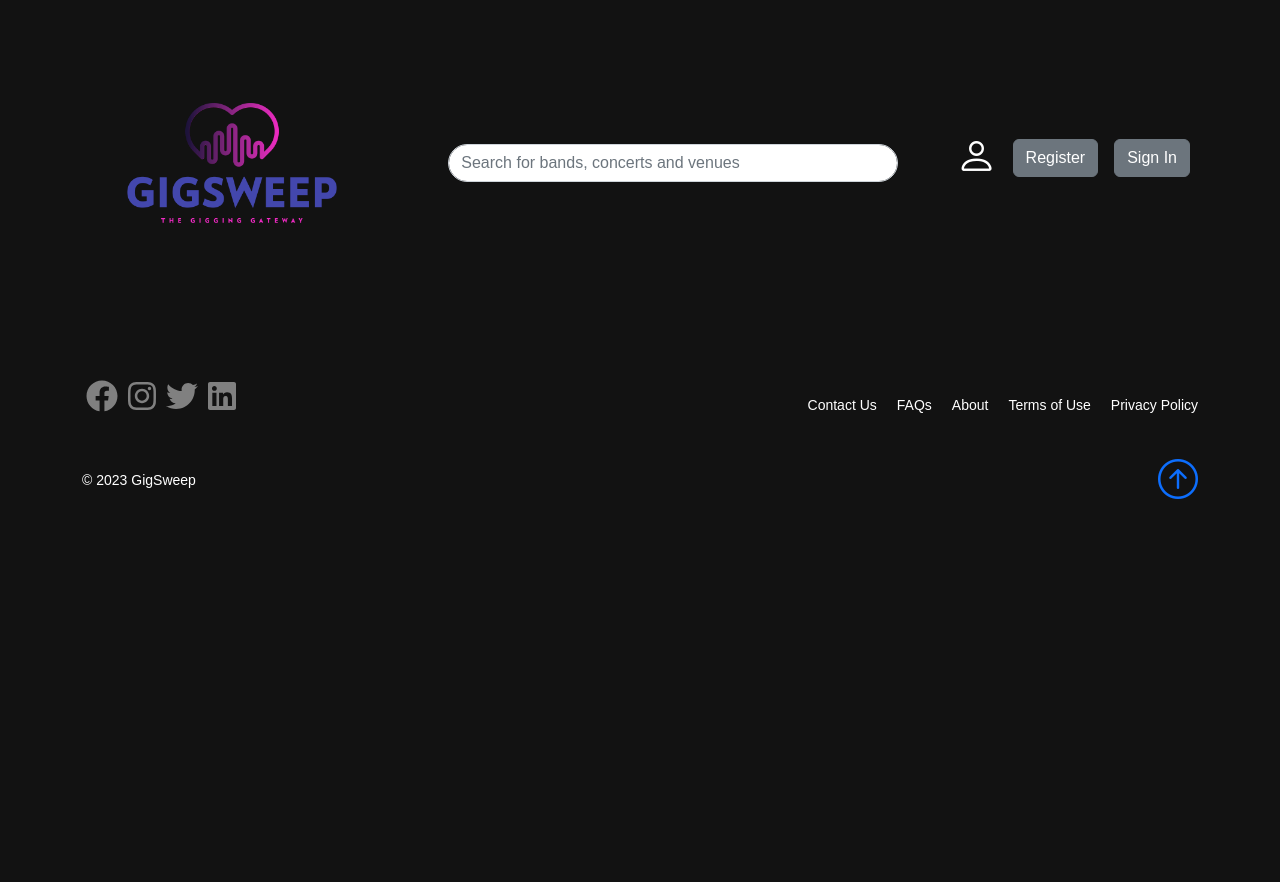
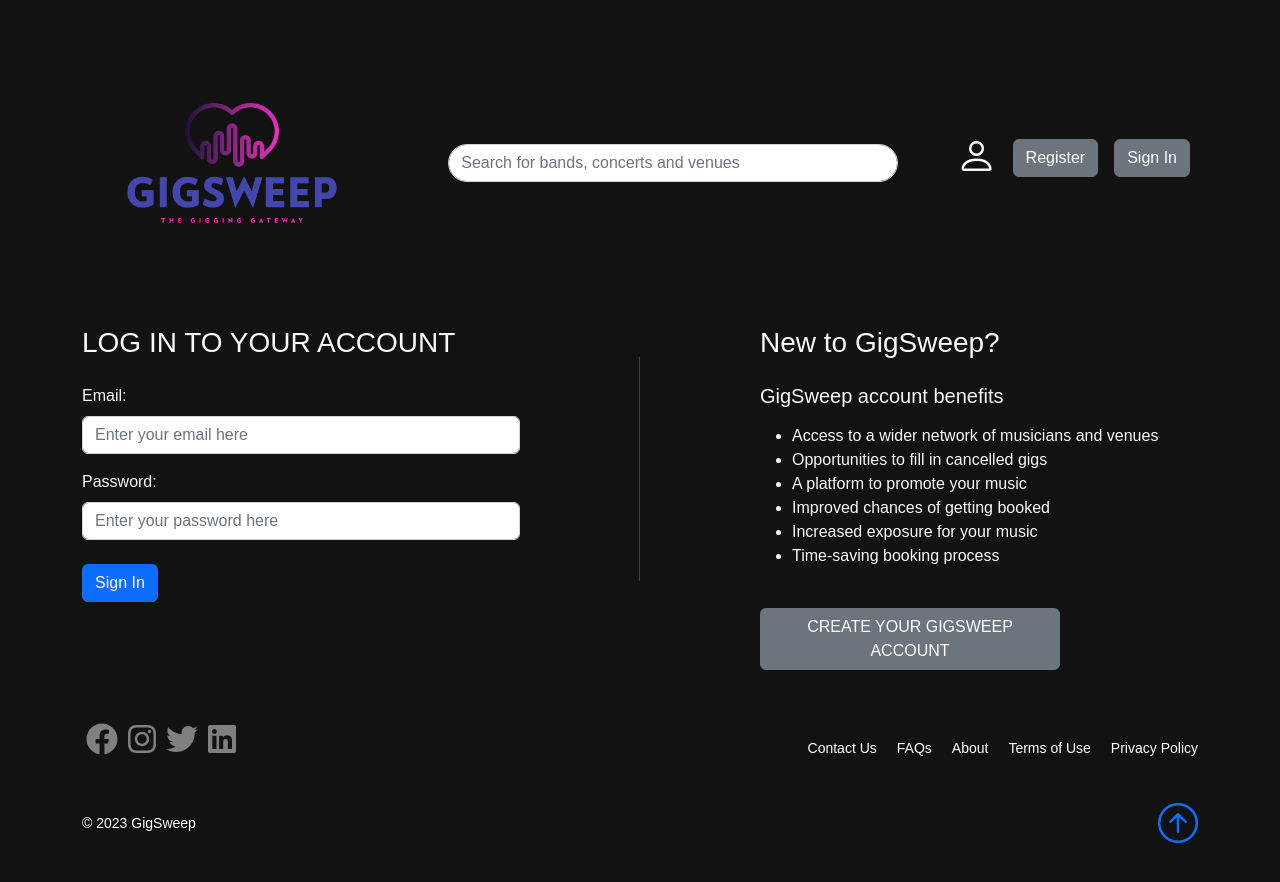
Before and after one commit to joshthomas98/gig_mania_frontend, a React (Create React App) app: page /signin in a window 1280 px wide. Shown: the top 882 px of the page. Before the commit the page ends 800 px from the top, so only its background shows below. Built offline with nearby package versions, Linux system fonts and the light colour scheme.

Commit message:
Added loginStatus values for artists and venues

```diff
--- a/src/App.js
+++ b/src/App.js
@@ -13,6 +13,7 @@
 import FAQs from "./pages/FAQs";
 import ArtistSignIn from "./pages/ArtistSignIn";
 import VenueSignIn from "./pages/VenueSignIn";
+import SignIn from "./pages/SignIn";
 import BandSearch from "./pages/BandSearch";
 import AdvertiseGig from "./pages/AdvertiseGig";
 import UserCreated from "./pages/UserCreated";
@@ -32,9 +33,14 @@
 
 function App() {
   const [userId, setUserId] = useState(null);
+  const [loginStatus, setLoginStatus] = useState(null);
 
   function handleUserIdChange(id) {
     setUserId(id);
+  }
+
+  function handleLoginStatusChange(userStatus) {
+    setLoginStatus(userStatus);
   }
 
   return (
@@ -57,6 +63,16 @@
             <Route
               path="venuesignin"
               element={<VenueSignIn onUserIdChange={handleUserIdChange} />}
+            />
+
+            <Route
+              path="signin"
+              element={
+                <SignIn
+                  onUserIdChange={handleUserIdChange}
+                  onLoginStatusChange={handleLoginStatusChange}
+                />
+              }
             />
 
             <Route path="bandsearch" element={<BandSearch />} />
@@ -87,12 +103,16 @@
 
             <Route
               path="/artistuserprofile"
-              element={<ArtistUserProfile userId={userId} />}
+              element={
+                <ArtistUserProfile userId={userId} loginStatus={loginStatus} />
+              }
             />
 
             <Route
               path="/venueuserprofile"
-              element={<VenueUserProfile userId={userId} />}
+              element={
+                <VenueUserProfile userId={userId} loginStatus={loginStatus} />
+              }
             />
 
             <Route path="gigadvertised" element={<GigAdvertised />} />
--- a/src/index.css
+++ b/src/index.css
@@ -10,6 +10,14 @@
 /* HOMEPAGE */
 
 .homepage-card {
+  border: 1px solid grey;
+  border-radius: 1px;
+  padding: 1px;
+}
+
+/* ARTIST OR VENUE PAGE */
+
+.register-card {
   border: 1px solid grey;
   border-radius: 1px;
   padding: 1px;
--- a/src/pages/ArtistOrVenueSignIn.js
+++ b/src/pages/ArtistOrVenueSignIn.js
@@ -1,6 +1,20 @@
 import React from "react";
+import { useNavigate } from "react-router-dom";
+
+//get LogInStatus from state
+//console.log "status when loading login selection page" : LogInStatus
 
 const ArtistOrVenueSignIn = () => {
+  const navigate = useNavigate();
+
+  const handleArtistClick = () => {
+    navigate("/signin", { state: { userType: "A" } });
+  };
+
+  const handleVenueClick = () => {
+    navigate("/signin", { state: { userType: "V" } });
+  };
+
   return (
     <>
       <section className="text-light">
@@ -12,7 +26,7 @@
           <div className="row text-center g-5">
             <div className="col-md">
               <div className="register-card bg-secondary text-light">
-                <div className="card-body text-center">
+                <div className="card-body text-center p-3">
                   <div className="h1 mb-3">
                     <i class="bi bi-music-note-beamed"></i>
                   </div>
@@ -22,16 +36,19 @@
                     longer play and or would like to pick up gigs from other
                     artists.
                   </p>
-                  <a href="/artistsignin" className="btn btn-primary my-2">
+                  <button
+                    className="btn btn-primary my-2"
+                    onClick={handleArtistClick}
+                  >
                     I'm an Artist
-                  </a>
+                  </button>
                 </div>
               </div>
             </div>
 
             <div className="col-md">
               <div className="register-card bg-secondary text-light">
-                <div className="card-body text-center">
+                <div className="card-body text-center p-3">
                   <div className="h1 mb-3">
                     <i class="bi bi-building"></i>
                   </div>
@@ -40,9 +57,12 @@
                     I am a music venue looking to book artists to perform on
                     available dates that I have free.
                   </p>
-                  <a href="/venuesignin" className="btn btn-primary my-2">
+                  <button
+                    className="btn btn-primary my-2"
+                    onClick={handleVenueClick}
+                  >
                     I'm a Venue
-                  </a>
+                  </button>
                 </div>
               </div>
             </div>
--- a/src/pages/ArtistUserProfile.js
+++ b/src/pages/ArtistUserProfile.js
@@ -1,26 +1,24 @@
 import React, { useState, useEffect } from "react";
-import { useNavigate, useLocation } from "react-router-dom";
+import { useNavigate } from "react-router-dom";
 
-const ArtistUserProfile = ({ userId }) => {
+const ArtistUserProfile = ({ userId, loginStatus }) => {
   const navigate = useNavigate();
-  const location = useLocation();
 
   const [bands, setBands] = useState([]);
   const [availabilities, setAvailabilities] = useState([]);
 
+  const isArtist = () => {
+    console.log(loginStatus);
+    if (userId !== null && loginStatus === "A") {
+      navigate("/artistuserprofile");
+    } else {
+      navigate("/artistorvenuesignin");
+    }
+  };
+
   useEffect(() => {
-    const isUserLoggedIn = () => {
-      if (userId === null) {
-        navigate("/artistorvenuesignin", {
-          state: {
-            previousUrl: location.pathname,
-          },
-        });
-      }
-    };
-
-    isUserLoggedIn();
-  }, [userId]);
+    isArtist();
+  }, []);
 
   useEffect(() => {
     fetch("http://localhost:8000/bands")
@@ -44,7 +42,7 @@
         {bands
           .filter((band) => band.id === userId)
           .map((band) => (
-            <div className="row py-5 px-4">
+            <div className="row py-5 px-4" key={band.id}>
               <div className="col-lg-8 mx-auto">
                 <div className="bg-dark shadow rounded overflow-hidden border border-secondary">
                   <div className="px-4 pt-0 pb-4 cover">
@@ -97,8 +95,8 @@
                     <div className="text-light">
                       <h3>List of availabilities:</h3>
                       <ul>
-                        {availabilities.map((availability) => (
-                          <li key={availabilities.id}>
+                        {availabilities.map((availability, index) => (
+                          <li key={index}>
                             {availability.band} + {availability.date}
                           </li>
                         ))}
@@ -148,32 +146,6 @@
             </div>
           ))}
       </section>
-
-      <section className="text-light py-5">
-        <h1>Test availability fetch</h1>
-        <div className="text-light">
-          <h3>List of availabilities:</h3>
-          <ul>
-            {availabilities.map((availability) => (
-              <li key={availabilities.id}>
-                {availability.band} + {availability.date}
-              </li>
-            ))}
-          </ul>
-        </div>
-      </section>
-
-      <section className="text-light py-5">
-        <h3>Band fetch test</h3>
-        <div className="text-light">
-          <h5>Band data:</h5>
-          <ul>
-            {bands.map((band) => (
-              <li key={band.id}>{band.band_name}</li>
-            ))}
-          </ul>
-        </div>
-      </section>
     </>
   );
 };
--- /dev/null
+++ b/src/pages/SignIn.js
@@ -0,0 +1,119 @@
+import React, { useState } from "react";
+import { useNavigate, useLocation } from "react-router-dom";
+
+const SignIn = ({ onUserIdChange, onLoginStatusChange }) => {
+  const navigate = useNavigate();
+  const location = useLocation();
+
+  const [email, setEmail] = useState("");
+  const [password, setPassword] = useState("");
+
+  const userType = location.state?.userType;
+
+  const handleSignIn = (e) => {
+    e.preventDefault();
+    const url =
+      userType === "A"
+        ? "http://localhost:8000/bands/validate/"
+        : "http://localhost:8000/venues/validate/";
+    fetch(url, {
+      method: "POST",
+      headers: { "Content-Type": "application/json" },
+      body: JSON.stringify({ email, password }),
+    })
+      .then((response) => response.json())
+      .then((data) => {
+        onUserIdChange(data.id);
+        onLoginStatusChange(userType);
+
+        //first
+        //set the userstate LogInStatus = userType;
+        //state: { LogInStatus: userType } }
+
+        //get LogInStatus from state
+        //console.log "status loading signin page" : LogInStatus
+
+        const userProfileUrl =
+          userType === "A" ? "/artistuserprofile" : "/venueuserprofile";
+        navigate(userProfileUrl);
+      });
+  };
+
+  return (
+    <>
+      <div className="grid-container">
+        <div>
+          <h3 className="text-light mb-2">LOG IN TO YOUR ACCOUNT</h3>
+
+          <form className="mb-5" onSubmit={handleSignIn}>
+            <div className="form-group">
+              <label htmlFor="email" className="text-light mb-2 mt-3">
+                Email:
+              </label>
+              <input
+                type="email"
+                placeholder="Enter your email here"
+                className="form-control"
+                id="email"
+                value={email}
+                onChange={(event) => setEmail(event.target.value)}
+              />
+            </div>
+
+            <div className="form-group">
+              <label htmlFor="password" className="text-light mb-2 mt-3">
+                Password:
+              </label>
+              <input
+                type="password"
+                placeholder="Enter your password here"
+                className="form-control"
+                id="password"
+                value={password}
+                onChange={(event) => setPassword(event.target.value)}
+              />
+            </div>
+
+            <button type="submit" className="btn btn-primary mt-4">
+              Sign In
+            </button>
+          </form>
+        </div>
+
+        <div>
+          <div
+            style={{
+              display: "flex",
+              alignItems: "left",
+              flexDirection: "column",
+            }}
+          >
+            <h3 className="text-light mb-4">New to GigSweep?</h3>
+
+            <h5 className="text-light mb-2">GigSweep account benefits</h5>
+
+            <ul className="text-light mt-2">
+              <li>Access to a wider network of musicians and venues</li>
+              <li>Opportunities to fill in cancelled gigs</li>
+              <li>A platform to promote your music</li>
+              <li>Improved chances of getting booked</li>
+              <li>Increased exposure for your music</li>
+              <li>Time-saving booking process</li>
+            </ul>
+
+            <a
+              target={"_blank"}
+              href="/artistorvenue"
+              className="btn btn-secondary mt-4"
+              style={{ width: "300px" }}
+            >
+              CREATE YOUR GIGSWEEP ACCOUNT
+            </a>
+          </div>
+        </div>
+      </div>
+    </>
+  );
+};
+
+export default SignIn;
--- a/src/pages/VenueUserProfile.js
+++ b/src/pages/VenueUserProfile.js
@@ -1,25 +1,23 @@
 import React, { useState, useEffect } from "react";
-import { useNavigate, useLocation } from "react-router-dom";
+import { useNavigate } from "react-router-dom";
 
-const VenueUserProfile = ({ userId }) => {
+const VenueUserProfile = ({ userId, loginStatus }) => {
   const navigate = useNavigate();
-  const location = useLocation();
 
   const [venues, setVenues] = useState([]);
 
+  const isVenue = () => {
+    console.log(loginStatus);
+    if (userId !== null && loginStatus === "V") {
+      navigate("/venueuserprofile");
+    } else {
+      navigate("/artistorvenuesignin");
+    }
+  };
+
   useEffect(() => {
-    const isUserLoggedIn = () => {
-      if (userId === null) {
-        navigate("/artistorvenuesignin", {
-          state: {
-            previousUrl: location.pathname,
-          },
-        });
-      }
-    };
-
-    isUserLoggedIn();
-  }, [userId]);
+    isVenue();
+  }, []);
 
   useEffect(() => {
     fetch("http://localhost:8000/venues")
@@ -36,7 +34,7 @@
         {venues
           .filter((venue) => venue.id === userId)
           .map((venue) => (
-            <div className="row py-5 px-4">
+            <div className="row py-5 px-4" key={venue.id}>
               <div className="col-lg-8 mx-auto">
                 <div className="bg-dark shadow rounded overflow-hidden border border-secondary">
                   <div className="px-4 pt-0 pb-4 cover">
```
